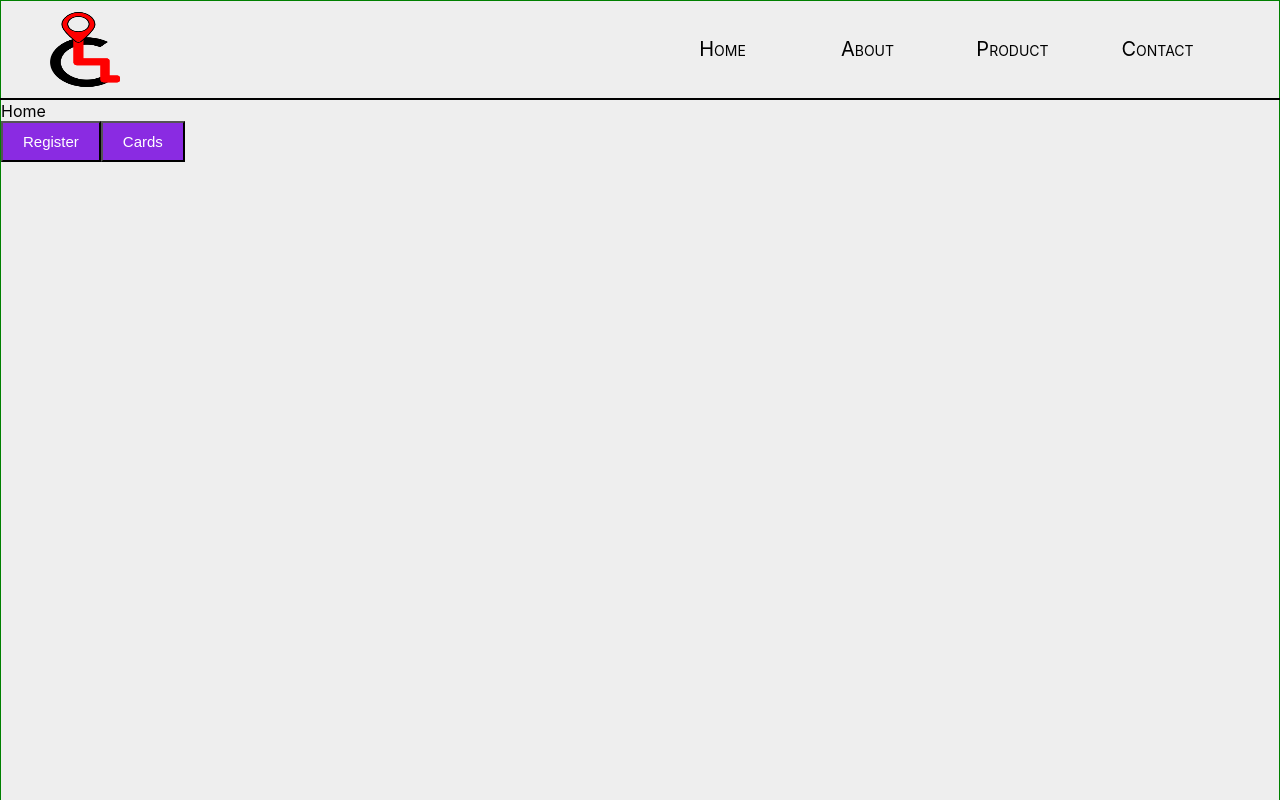
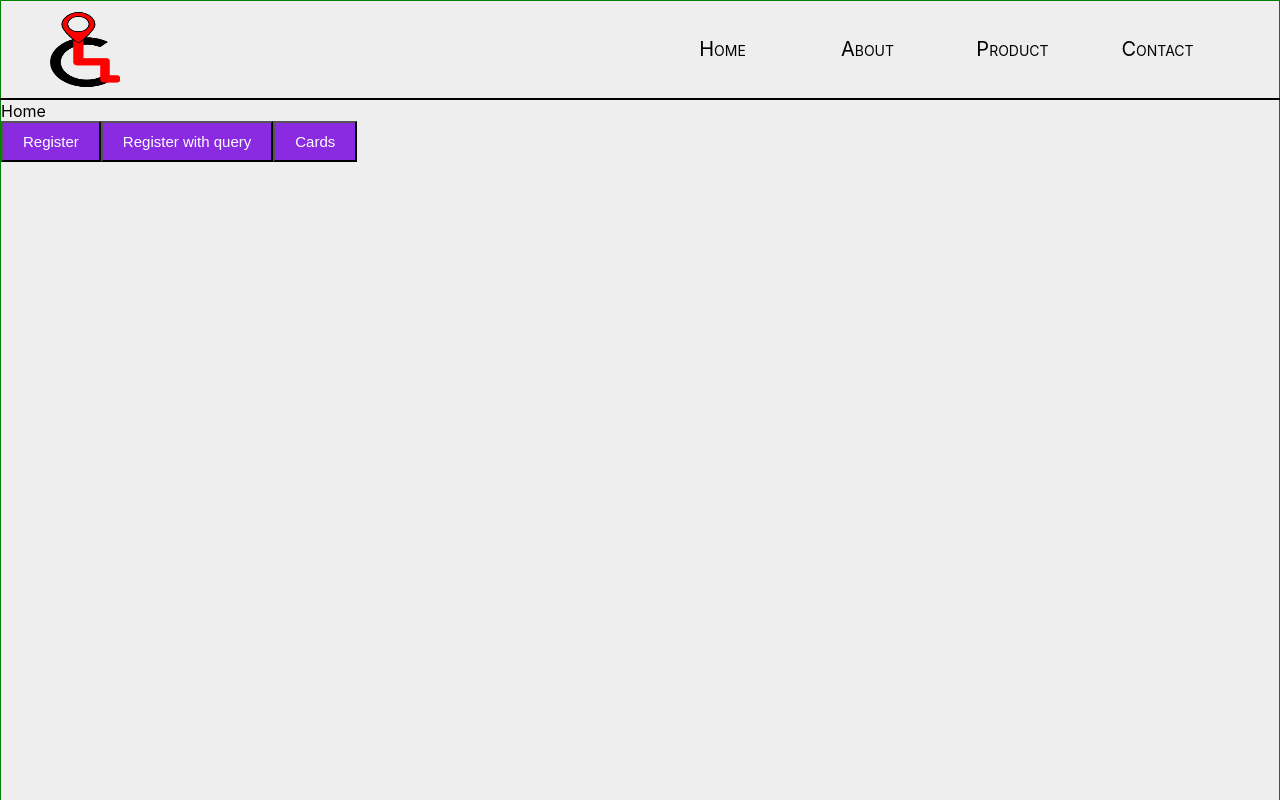
Before and after one commit to OjeshManandhar/ReactJS-TypeScript-Test, a React (Create React App) app: page / in a window 1280 px wide. Built offline with nearby package versions, Linux system fonts and the light colour scheme.

Commit message:
Add query in Link

```diff
--- a/src/screens/Home/index.tsx
+++ b/src/screens/Home/index.tsx
@@ -57,6 +57,11 @@ function Home(props: HomeProps) {
           <Link to='/register'>Register</Link>
         </Button>
         <Button>
+          <Link to='/register?query=there+is+query+here'>
+            Register with query
+          </Link>
+        </Button>
+        <Button>
           <Link to='/cards'>Cards</Link>
         </Button>
       </S.LongDiv>
```
